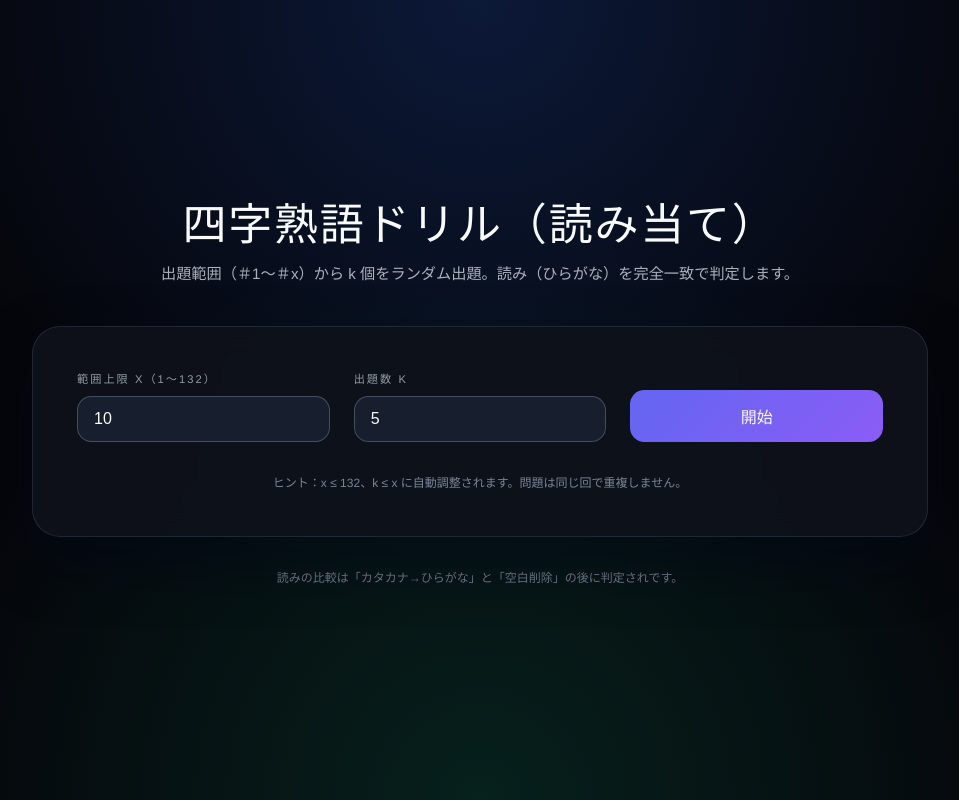
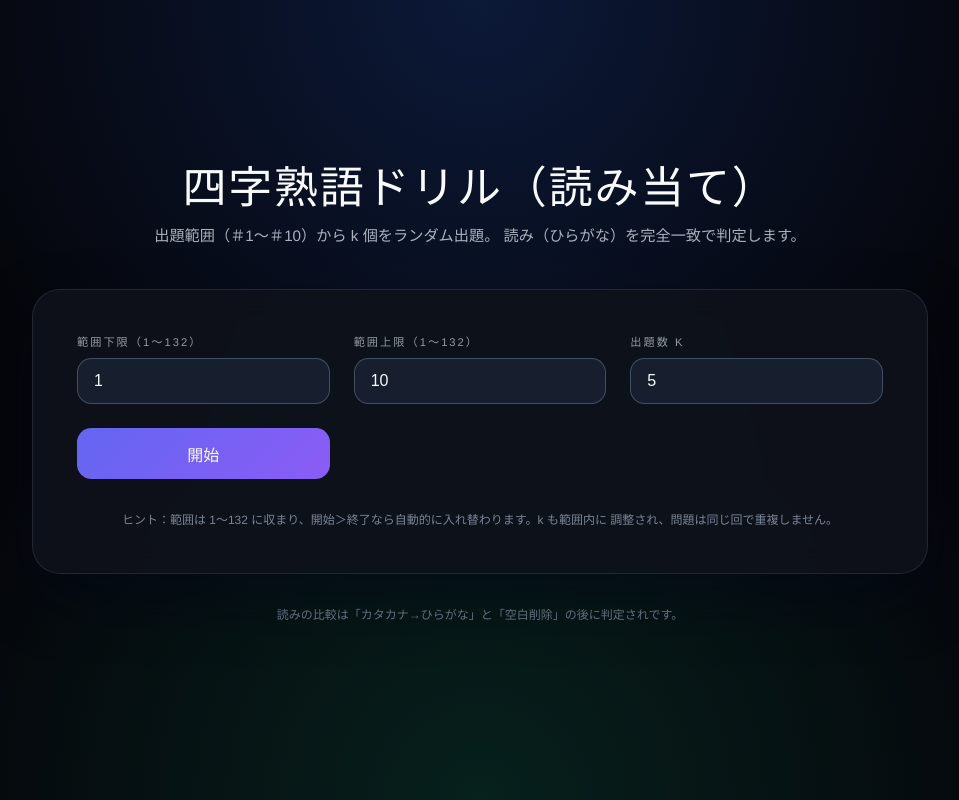
Before and after one commit to DDMAnnnn/yojijukugo-drill, a React (Vite) app: page / in a window 1280 px wide. Shown: the whole page, without its empty margins (160-1119 px from the left). Built offline with nearby package versions, Linux system fonts and the light colour scheme.

Commit message:
Refine quiz range configuration

```diff
--- a/src/App.tsx
+++ b/src/App.tsx
@@ -5,7 +5,7 @@ import "./App.css";
  * 四字熟語 学習ページ
  * ---------------------------------------------
  * • 下の `IDIOMS` 配列に 133 個の { kanji, reading } を入れてください（reading は ひらがな）。
- * • 画面上部で x（出題範囲: 1〜x）と k（出題数）を入力 → Start でランダム出題。
+ * • 画面上部で 出題範囲（開始・終了）と k（出題数）を入力 → Start でランダム出題。
  * • 完全一致（ひらがな・全半角／カタカナ→ひらがな正規化後）で正解。
  * • 最後に間違い一覧と採点を表示します。
  *
@@ -90,9 +90,9 @@ function toHiragana(str: string): string {
   return s;
 }
 
-function sampleWithoutReplacement(n: number, k: number): number[] {
-  const arr = Array.from({ length: n }, (_, i) => i);
-  for (let i = n - 1; i > 0; i--) {
+function sampleWithoutReplacement<T>(source: T[], k: number): T[] {
+  const arr = [...source];
+  for (let i = arr.length - 1; i > 0; i--) {
     const j = Math.floor(Math.random() * (i + 1));
     [arr[i], arr[j]] = [arr[j], arr[i]];
   }
@@ -106,8 +106,14 @@ interface ResultItem {
   correct: boolean;
 }
 
+function clamp(value: number, min: number, max: number): number {
+  return Math.min(max, Math.max(min, value));
+}
+
 export default function YojijukugoDrill() {
-  const [x, setX] = useState(10);
+  const maxN = IDIOMS.length;
+  const [rangeStart, setRangeStart] = useState(1);
+  const [rangeEnd, setRangeEnd] = useState(() => Math.min(10, maxN));
   const [k, setK] = useState(5);
   const [indices, setIndices] = useState<number[]>([]);
   const [pos, setPos] = useState(0);
@@ -116,7 +122,14 @@ export default function YojijukugoDrill() {
   const [started, setStarted] = useState(false);
   const inputRef = useRef<HTMLInputElement>(null);
 
-  const maxN = IDIOMS.length;
+  const normalizedRange = useMemo(() => {
+    const clampedStart = clamp(rangeStart, 1, maxN);
+    const clampedEnd = clamp(rangeEnd, 1, maxN);
+    return {
+      start: Math.min(clampedStart, clampedEnd),
+      end: Math.max(clampedStart, clampedEnd),
+    };
+  }, [rangeStart, rangeEnd, maxN]);
 
   useEffect(() => {
     if (started && inputRef.current) inputRef.current.focus();
@@ -129,9 +142,16 @@ export default function YojijukugoDrill() {
   }, [started, pos, indices]);
 
   function startQuiz() {
-    const safeX = Math.max(1, Math.min(x, maxN));
-    const safeK = Math.max(1, Math.min(k, safeX));
-    const pool = sampleWithoutReplacement(safeX, safeK);
+    const clampedStart = clamp(rangeStart, 1, maxN);
+    const clampedEnd = clamp(rangeEnd, 1, maxN);
+    const start = Math.min(clampedStart, clampedEnd);
+    const end = Math.max(clampedStart, clampedEnd);
+    const rangeSize = end - start + 1;
+    const safeK = Math.max(1, Math.min(k, rangeSize));
+    const rangeIndices = Array.from({ length: rangeSize }, (_, i) => start - 1 + i);
+    const pool = sampleWithoutReplacement(rangeIndices, safeK);
+    setRangeStart(start);
+    setRangeEnd(end);
     setIndices(pool);
     setResults([]);
     setPos(0);
@@ -186,7 +206,8 @@ export default function YojijukugoDrill() {
         <header className="app__header">
           <h1 className="app__title">四字熟語ドリル（読み当て）</h1>
           <p className="app__subtitle">
-            出題範囲（＃1〜＃x）から k 個をランダム出題。読み（ひらがな）を完全一致で判定します。
+            出題範囲（＃{normalizedRange.start}〜＃{normalizedRange.end}）から k 個をランダム出題。
+            読み（ひらがな）を完全一致で判定します。
           </p>
         </header>
 
@@ -194,13 +215,24 @@ export default function YojijukugoDrill() {
           <div className="card card--settings">
             <div className="settings-grid">
               <div className="field">
-                <label className="field__label">範囲上限 x（1〜{maxN}）</label>
+                <label className="field__label">範囲下限（1〜{maxN}）</label>
                 <input
                   type="number"
                   min={1}
                   max={maxN}
-                  value={x}
-                  onChange={(e) => setX(Number(e.target.value))}
+                  value={rangeStart}
+                  onChange={(e) => setRangeStart(clamp(Number(e.target.value), 1, maxN))}
+                  className="field__input"
+                />
+              </div>
+              <div className="field">
+                <label className="field__label">範囲上限（1〜{maxN}）</label>
+                <input
+                  type="number"
+                  min={1}
+                  max={maxN}
+                  value={rangeEnd}
+                  onChange={(e) => setRangeEnd(clamp(Number(e.target.value), 1, maxN))}
                   className="field__input"
                 />
               </div>
@@ -222,7 +254,8 @@ export default function YojijukugoDrill() {
               </div>
             </div>
             <p className="hint">
-              ヒント：x ≤ {maxN}、k ≤ x に自動調整されます。問題は同じ回で重複しません。
+              ヒント：範囲は 1〜{maxN} に収まり、開始＞終了なら自動的に入れ替わります。k も範囲内に
+              調整され、問題は同じ回で重複しません。
             </p>
           </div>
         )}
```
